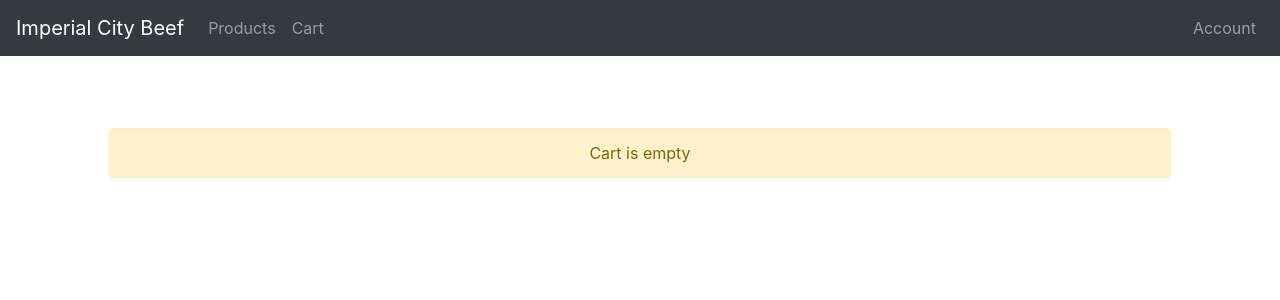
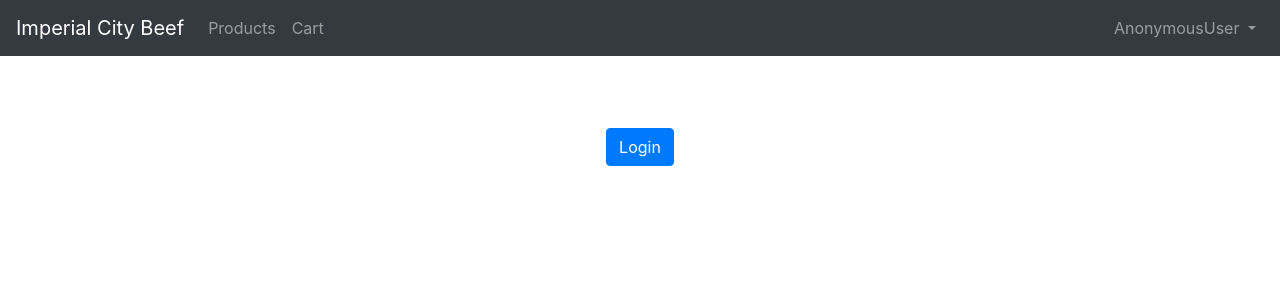
Before and after one commit to abcmer/imperial-city-beef, a Django app: page /erp/cart/ab3cb7e8-12a8-4c9a-9c51-21e8925dd70f in a window 1280 px wide. Shown: the top 300 px of the page. Run offline with Django 3.2, Linux system fonts and the light colour scheme; data comes from the database, SQL or seed files in the repository; data that the repository does not hold is empty; some libraries are stand-ins or nearby versions.

Commit message:
add google authentication

```diff
--- a/imperial_city_beef/erp/templates/erp/base.html
+++ b/imperial_city_beef/erp/templates/erp/base.html
@@ -52,11 +52,20 @@
         <a class="nav-link" href="{% url 'erp:cart' 'ab3cb7e8-12a8-4c9a-9c51-21e8925dd70f' %}">Cart</a>
       </li>
     </ul>
-    <ul class="navbar-nav my-2 my-lg-0">
-      <li class="nav-item">
-        <a class="nav-link" href="">Account</a>
-      </li>
-    </ul>
+    {% if user %}
+      <ul class="navbar-nav my-2 my-lg-0">
+        <li class="nav-item dropdown">
+          <a class="nav-link dropdown-toggle" href="#" id="navbarDropdown" role="button" data-toggle="dropdown" aria-haspopup="true" aria-expanded="false">
+            {{user}}
+          </a>
+          <div class="dropdown-menu" aria-labelledby="navbarDropdown">
+            <a class="dropdown-item" href="{% url 'social:begin' 'google-oauth2' %}">
+              Login
+            </a>
+            <a class="dropdown-item" href="{% url 'erp:logout' %}">Logout</a>
+        </li>
+      </ul>
+    {% endif %}
   </div>
 </nav>
 
--- a/imperial_city_beef/erp/templates/erp/cart.html
+++ b/imperial_city_beef/erp/templates/erp/cart.html
@@ -16,7 +16,7 @@
         {% for item in cart_items %}
             <tr>
             <td>{{item}}</td>
-            <td>9.99</td>
+            <td>{{item.product.price}}</td>
             <td>1</td>
             <td><button type="button" class="btn btn-danger">X</button></td>
             </tr>
--- a/imperial_city_beef/erp/templates/erp/index.html
+++ b/imperial_city_beef/erp/templates/erp/index.html
@@ -1,7 +1,6 @@
 {% extends 'erp/base.html' %}
 {% block content %}
 <div id="carouselExampleControls" class="carousel slide" data-ride="carousel">
-<!-- <img src="https://www.thepauperedchef.com/photos/images/2009/07/chicago-hot-dog-17.jpg" class="img-fluid" alt="Chicago Hot Dog"> -->
 <div id="carouselExampleIndicators" class="carousel slide" data-ride="carousel">
         <ol class="carousel-indicators">
           <li data-target="#carouselExampleIndicators" data-slide-to="0" class="active"></li>
--- /dev/null
+++ b/imperial_city_beef/erp/templates/erp/login.html
@@ -0,0 +1,5 @@
+{% extends 'erp/base.html' %} {% block content %}
+<a class="btn btn-primary" href="{% url 'social:begin' 'google-oauth2' %}">
+  Login
+</a>
+{% endblock %}
--- a/imperial_city_beef/erp/urls.py
+++ b/imperial_city_beef/erp/urls.py
@@ -8,6 +8,7 @@ urlpatterns = [
     path('products/', views.products, name='products'),
     path('products/<uuid:product_id>/', views.product_detail, name='product_detail'),
     path('cart/<uuid:customer_id>', views.cart, name='cart'),
-    path('cart/checkout/<uuid:customer_id>', views.checkout, name='checkout')
+    path('cart/checkout/<uuid:customer_id>', views.checkout, name='checkout'),
+    path('logout/', views.logout_view, name='logout')
 
 ]
--- a/imperial_city_beef/erp/views.py
+++ b/imperial_city_beef/erp/views.py
@@ -1,13 +1,15 @@
+from django.contrib.auth import logout
 from django.http import Http404
 from django.shortcuts import get_object_or_404, render
 from django.http import HttpResponse
 
-
 from .models import Product, Cart
 
 def index(request):
-    return render(request, 'erp/index.html')
-    # return HttpResponse("Welcome to Imperial City Beef")
+    context = {
+        'user': request.user
+    }
+    return render(request, 'erp/index.html', context)
 
 def products(request):
     products = Product.objects.all()
@@ -23,30 +25,38 @@ def product_detail(request, product_id):
         raise Http404('Product does not exist')
 
 def cart(request, customer_id):
-    if request.method == 'GET':
-        cart_items = Cart.objects.filter(customer_id=customer_id).select_related('product')
-        context = {
-            'cart_items': cart_items,
-            'customer_id': customer_id
-            }
-        return render(request, 'erp/cart.html', context)
+    if request.user.is_authenticated:
+        if request.method == 'GET':
+            cart_items = Cart.objects.filter(customer_id=customer_id).select_related('product')
+            context = {
+                'cart_items': cart_items,
+                'customer_id': customer_id
+                }
+            return render(request, 'erp/cart.html', context)
 
-    if request.method == 'POST':
-        product_id = request.environ['QUERY_STRING'].split('=')[1]
-        product = Product.objects.get(id=product_id)
+        if request.method == 'POST':
+            product_id = request.environ['QUERY_STRING'].split('=')[1]
+            product = Product.objects.get(id=product_id)
 
-        cart_add = Cart(customer_id=customer_id, product_id=product_id, count=1)
-        cart_add.save()
+            cart_add = Cart(customer_id=customer_id, product_id=product_id, count=1)
+            cart_add.save()
 
-        products = Product.objects.all()
-        context = {
-            'products': products,
-            'product_added_to_cart': product.name
-            }
-        return render(request, 'erp/products.html', context)
+            products = Product.objects.all()
+            context = {
+                'products': products,
+                'product_added_to_cart': product.name
+                }
+            return render(request, 'erp/products.html', context)
+    else:
+        return render(request, 'erp/login.html')
+
 
 
 def checkout(request, customer_id):
     Cart.objects.filter(customer_id=customer_id).delete()
     context = {}
     return render(request, 'erp/checkout.html', context)
+
+def logout_view(request):
+    logout(request)
+    return render(request, 'erp/login.html')
--- a/imperial_city_beef/imperial_city_beef/urls.py
+++ b/imperial_city_beef/imperial_city_beef/urls.py
@@ -15,8 +15,13 @@ Including another URLconf
 """
 from django.contrib import admin
 from django.urls import path, include
+from django.conf import settings
+from django.contrib.auth import logout
 
 urlpatterns = [
     path('admin/', admin.site.urls),
     path('erp/', include('erp.urls')),
+    path('', include('social_django.urls', namespace='social')),
+    # path('logout/', logout,
+    #   name='logout'),
 ]
--- a/imperial_city_beef/requirements.txt
+++ b/imperial_city_beef/requirements.txt
@@ -2,4 +2,5 @@ Django==2.2.3
 django-bootstrap4==0.0.8
 psycopg2-binary==2.8.3
 pytz==2019.1
+social-auth-app-django==3.1.0
 sqlparse==0.3.0
```
Also changed, not shown: imperial_city_beef/imperial_city_beef/settings.py (+19 -2 lines).
